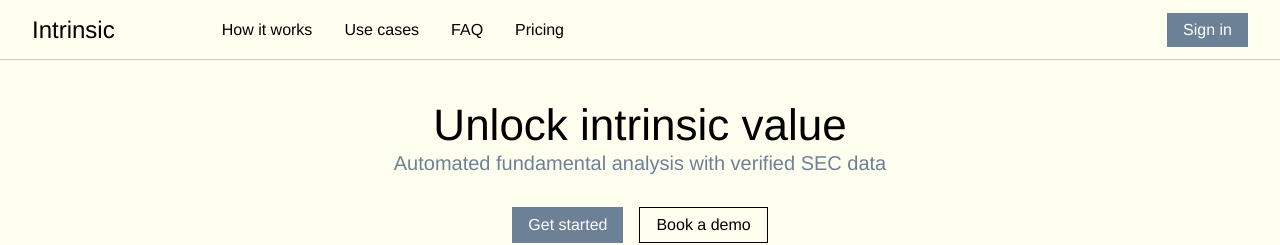
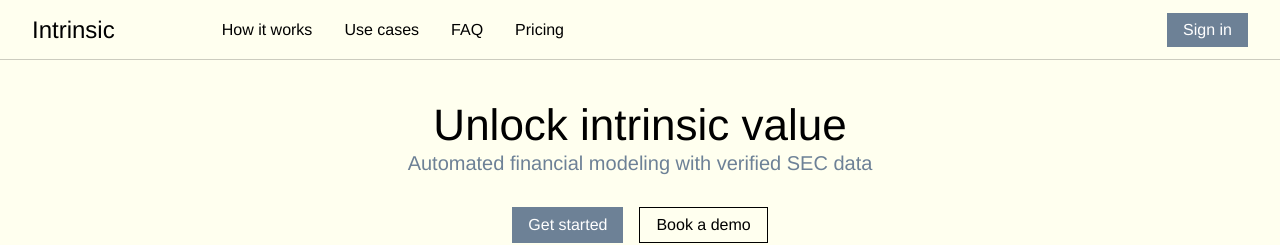
Before and after one commit to davidvvliet/Intrinsic, a Next.js app in the folder frontend/: page / in a window 1280 px wide. Shown: the top 245 px of the page. Built offline with nearby package versions, Linux system fonts and the light colour scheme; what @workos-inc/authkit-nextjs would draw is missing.

Commit message:
automated financial modeling is better

```diff
--- a/frontend/app/page.tsx
+++ b/frontend/app/page.tsx
@@ -21,7 +21,7 @@ export default function Landing() {
       {/* Row 2: Hero section */}
       <div className={pageStyles.heroSection}>
         <div className={pageStyles.heroText}>Unlock intrinsic value</div>
-        <div className={pageStyles.heroSubheader}>Automated fundamental analysis with verified SEC data</div>
+        <div className={pageStyles.heroSubheader}>Automated financial modeling with verified SEC data</div>
         <div className={pageStyles.heroButtons}>
           <button className={pageStyles.heroButtonFilled}>Get started</button>
           <button className={pageStyles.heroButtonTransparent}>Book a demo</button>
```
Also changed, not shown: 1 other file (tests, documents, lock files or other folders).
